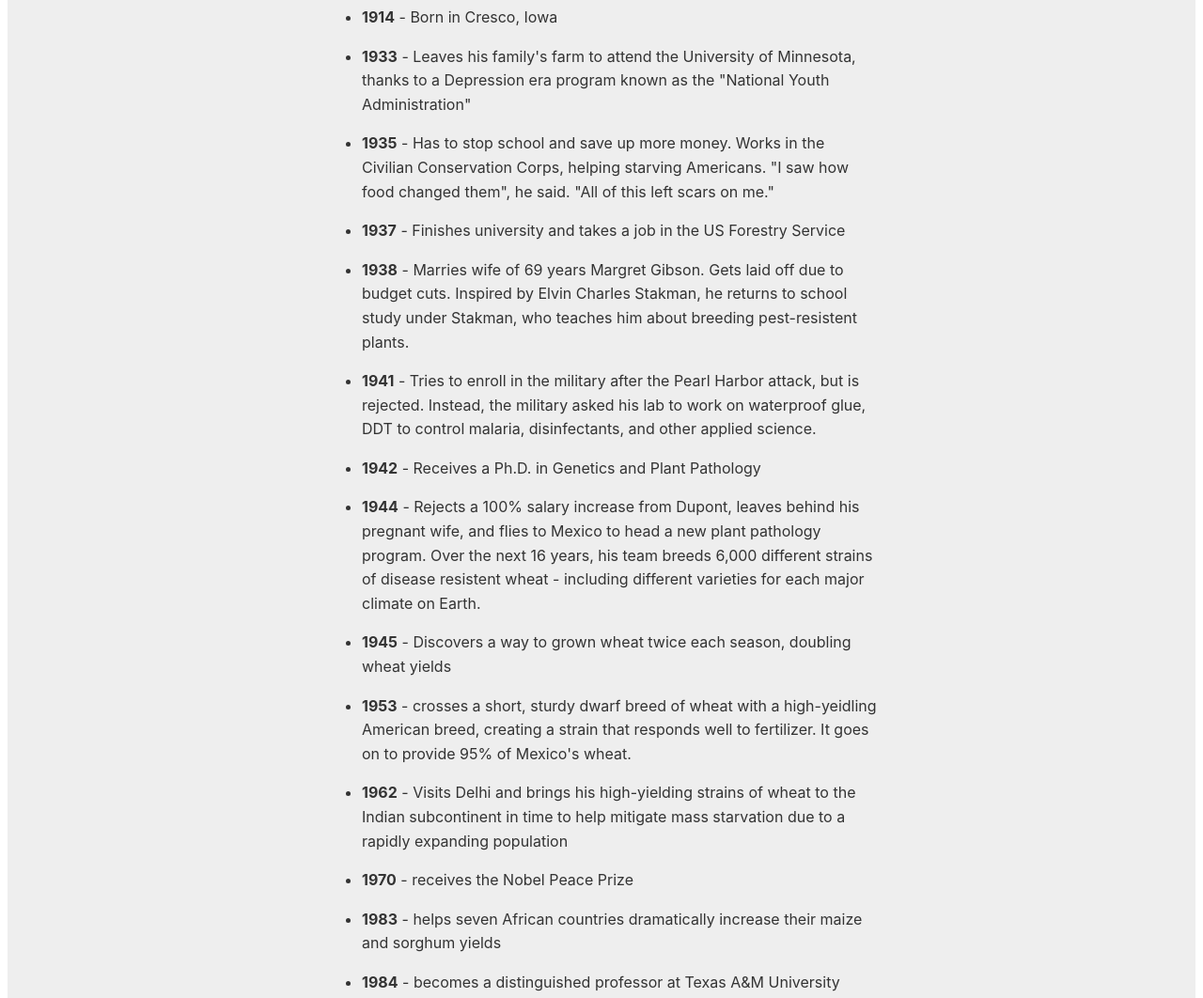
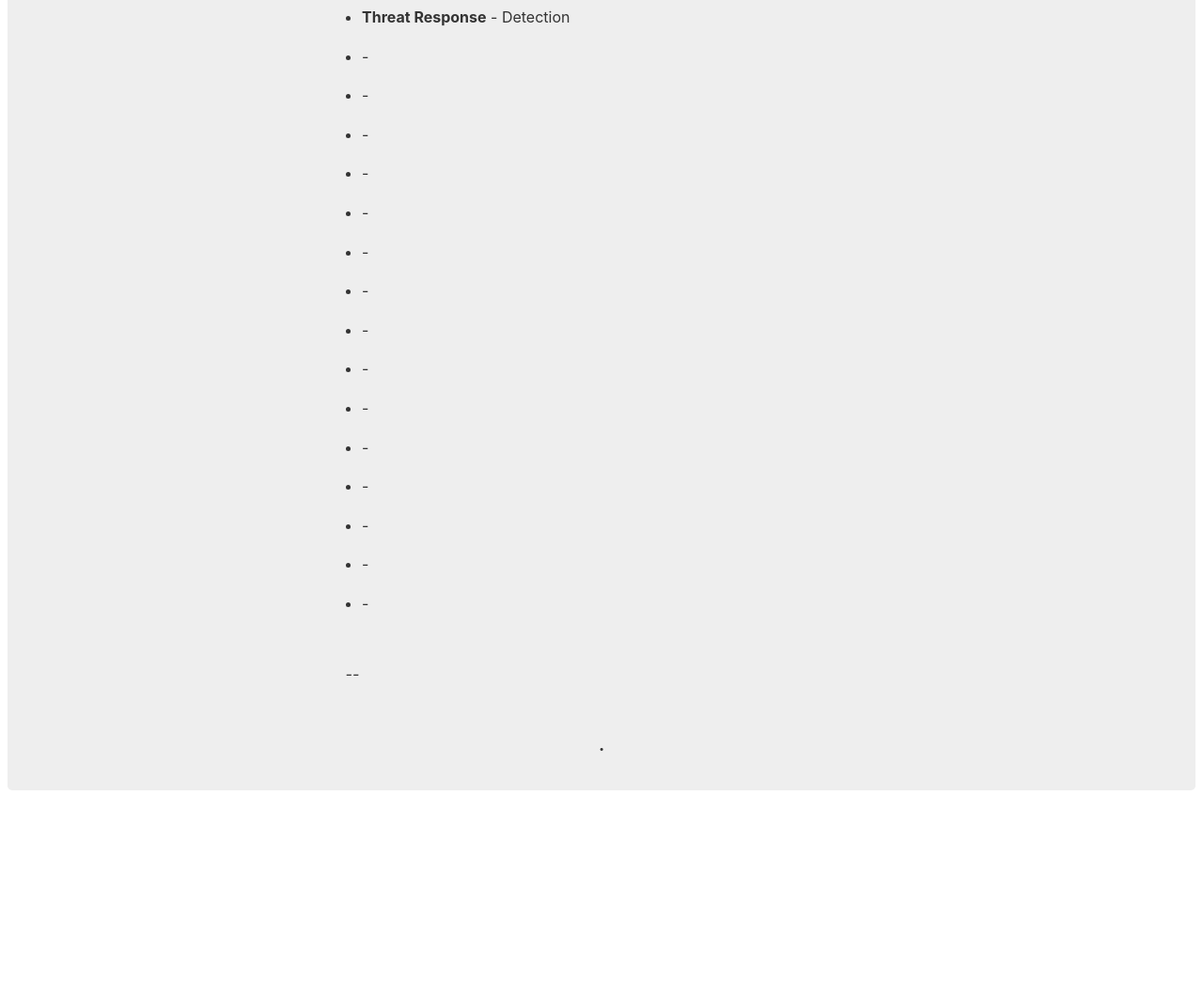
Before and after one commit to vbyrnes/About_Me, a plain HTML site: page index.html in a window 1280 px wide. Shown: the part 560-1622 px from the top of the page at 94% size. After the commit the page ends 1431 px from the top, so only its background shows below. Drawn offline with Linux system fonts and the light colour scheme.

Commit message:
Update index.html

```diff
--- a/index.html
+++ b/index.html
@@ -17,90 +17,58 @@
       <section id="tribute-info">
         <h3 id="headline">Here are my skills and experience:</h3>
         <ul>
-          <li><strong>1914</strong> - Born in Cresco, Iowa</li>
+          <li><strong>Threat Response</strong> - Detection</li>
           <li>
-            <strong>1933</strong> - Leaves his family's farm to attend the
-            University of Minnesota, thanks to a Depression era program known as
-            the "National Youth Administration"
+            <strong></strong> -
           </li>
           <li>
-            <strong>1935</strong> - Has to stop school and save up more money.
-            Works in the Civilian Conservation Corps, helping starving
-            Americans. "I saw how food changed them", he said. "All of this left
-            scars on me."
+            <strong></strong> -
           </li>
           <li>
-            <strong>1937</strong> - Finishes university and takes a job in the
-            US Forestry Service
+            <strong></strong> -
           </li>
           <li>
-            <strong>1938</strong> - Marries wife of 69 years Margret Gibson.
-            Gets laid off due to budget cuts. Inspired by Elvin Charles Stakman,
-            he returns to school study under Stakman, who teaches him about
-            breeding pest-resistent plants.
+            <strong></strong> -
           </li>
           <li>
-            <strong>1941</strong> - Tries to enroll in the military after the
-            Pearl Harbor attack, but is rejected. Instead, the military asked
-            his lab to work on waterproof glue, DDT to control malaria,
-            disinfectants, and other applied science.
+            <strong></strong> -
           </li>
           <li>
-            <strong>1942</strong> - Receives a Ph.D. in Genetics and Plant
-            Pathology
+            <strong></strong> -
           </li>
           <li>
-            <strong>1944</strong> - Rejects a 100% salary increase from Dupont,
-            leaves behind his pregnant wife, and flies to Mexico to head a new
-            plant pathology program. Over the next 16 years, his team breeds
-            6,000 different strains of disease resistent wheat - including
-            different varieties for each major climate on Earth.
+            <strong></strong> -
           </li>
           <li>
-            <strong>1945</strong> - Discovers a way to grown wheat twice each
-            season, doubling wheat yields
+            <strong></strong> -
           </li>
           <li>
-            <strong>1953</strong> - crosses a short, sturdy dwarf breed of wheat
-            with a high-yeidling American breed, creating a strain that responds
-            well to fertilizer. It goes on to provide 95% of Mexico's wheat.
+            <strong></strong> -
           </li>
           <li>
-            <strong>1962</strong> - Visits Delhi and brings his high-yielding
-            strains of wheat to the Indian subcontinent in time to help mitigate
-            mass starvation due to a rapidly expanding population
+            <strong></strong> -
           </li>
-          <li><strong>1970</strong> - receives the Nobel Peace Prize</li>
-          <li>
-            <strong>1983</strong> - helps seven African countries dramatically
-            increase their maize and sorghum yields
+          <li><strong></strong> -
           </li>
           <li>
-            <strong>1984</strong> - becomes a distinguished professor at Texas
-            A&amp;M University
+            <strong></strong> -
           </li>
           <li>
-            <strong>2005</strong> - states "we will have to double the world
-            food supply by 2050." Argues that genetically modified crops are the
-            only way we can meet the demand, as we run out of arable land. Says
-            that GM crops are not inherently dangerous because "we've been
-            genetically modifying plants and animals for a long time. Long
-            before we called it science, people were selecting the best breeds."
+            <strong></strong> -
           </li>
-          <li><strong>2009</strong> - dies at the age of 95.</li>
+          <li>
+            <strong></strong> -
+          </li>
+          <li><strong></strong> - </li>
         </ul>
         <blockquote cite="./tribute-page.freecodecamp.rocks_files/pm-pays-tribute-to-father-of-green-revolution-borlaug.htm">
           <p>
-            "Borlaug's life and achievement are testimony to the far-reaching
-            contribution that one man's towering intellect, persistence and
-            scientific vision can make to human peace and progress."
+
           </p>
-          <cite>-- Indian Prime Minister Manmohan Singh</cite>
+          <cite>-- </cite>
         </blockquote>
         <h3>
-          If you have time, you should read more about this incredible human
-          being on his
-          <a id="tribute-link" href="https://en.wikipedia.org/wiki/Norman_Borlaug" target="_blank">Wikipedia entry</a>.
+          .
         </h3>
       </section>
     </main>
```
